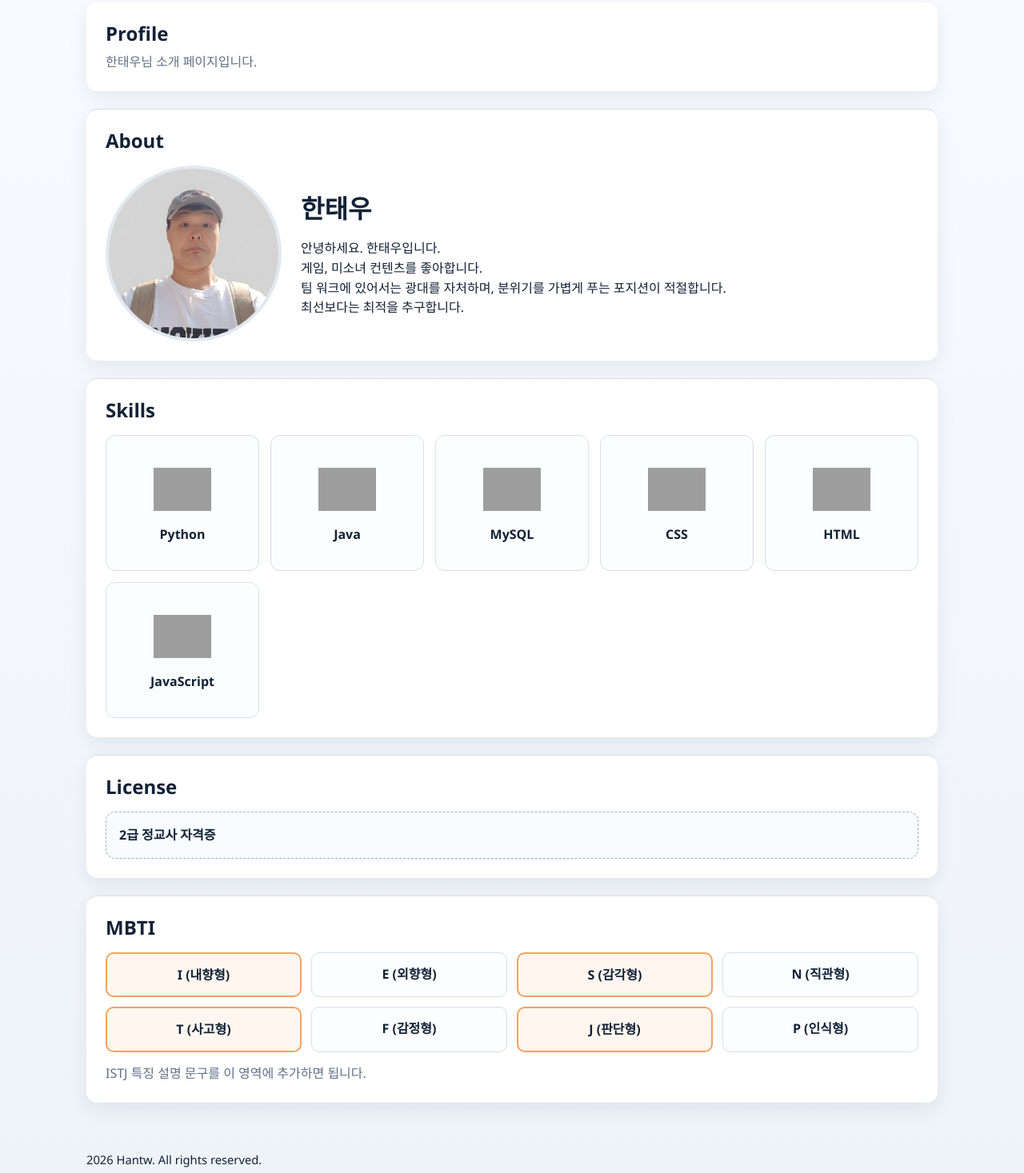
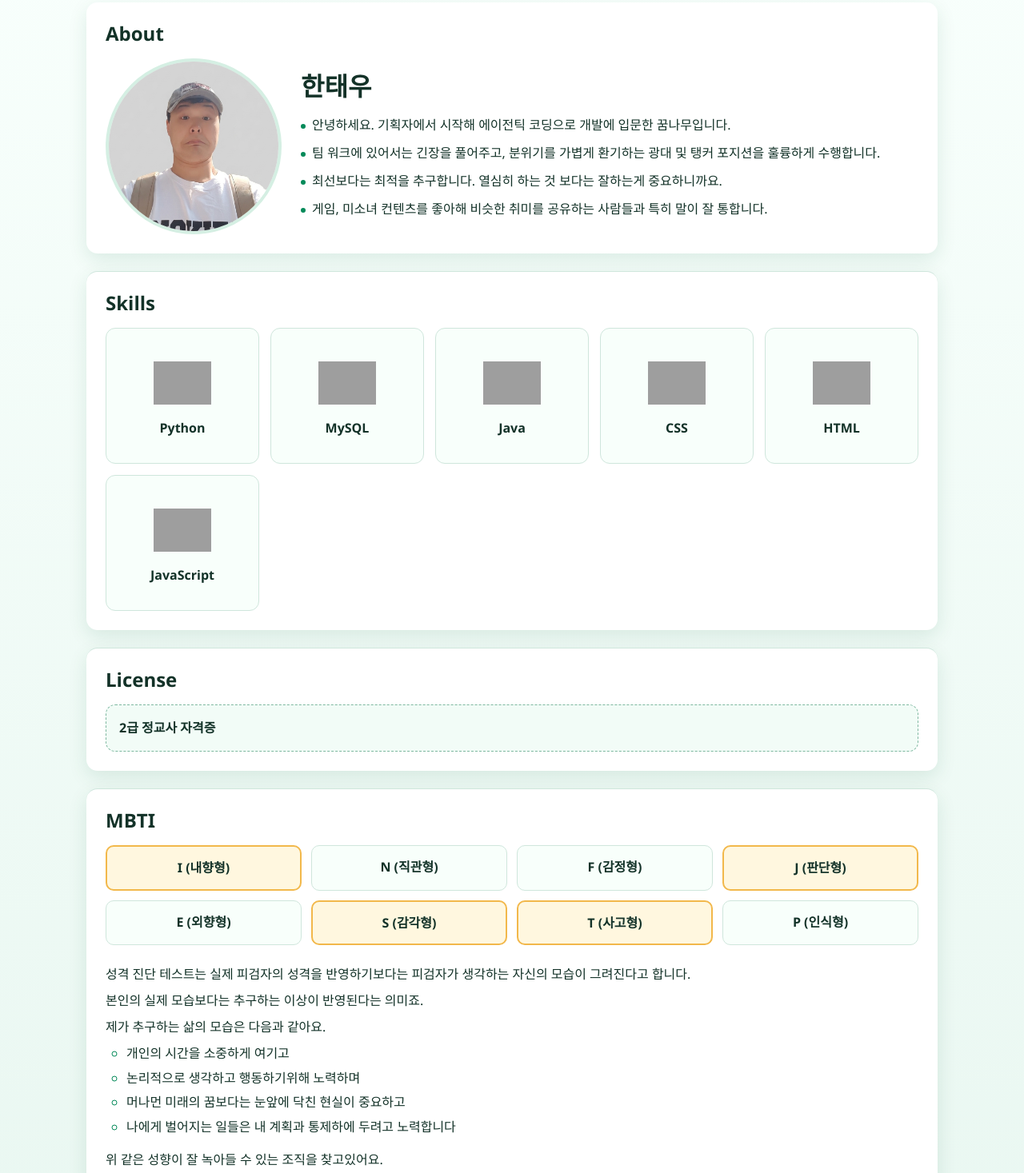
Before and after one commit to healjoo422/kh.miniproject, a plain HTML site: page 03_Front/HTML/MyPage/Profile.html in a window 1280 px wide. Shown: the part 77-1544 px from the top of the page at 80% size. Drawn offline with Linux system fonts and the light colour scheme; grey boxes are pictures that could not be loaded.

Commit message:
자기소개 페이지 색 수정

```diff
--- a/03_Front/HTML/MyPage/Profile.html
+++ b/03_Front/HTML/MyPage/Profile.html
@@ -19,21 +19,22 @@
     </nav>
 
     <main class="page">
+        <!--
         <section class="section">
             <h1>Profile</h1>
-            <p class="muted">한태우님 소개 페이지입니다.</p>
+            <p class="muted">저에 대해서 간단히 소개합니다</p>
         </section>
-
+        -->
         <section class="section">
             <h2>About</h2>
             <div class="about-layout">
                 <img class="profile-photo" src="resources/profile.png" alt="한태우 프로필 사진">
-                <div>
+                <div class="about-copy">
                     <p class="name-title">한태우</p>
-                    <p>안녕하세요. 한태우입니다.</p>
-                    <p>게임, 미소녀 컨텐츠를 좋아합니다.</p>
-                    <p>팀 워크에 있어서는 광대를 자처하며, 분위기를 가볍게 푸는 포지션이 적절합니다.</p>
-                    <p>최선보다는 최적을 추구합니다.</p>
+                    <p>안녕하세요. 기획자에서 시작해 에이전틱 코딩으로 개발에 입문한 꿈나무입니다.</p>
+                    <p>팀 워크에 있어서는 긴장을 풀어주고, 분위기를 가볍게 환기하는 광대 및 탱커 포지션을 훌륭하게 수행합니다.</p>
+                    <p>최선보다는 최적을 추구합니다. 열심히 하는 것 보다는 잘하는게 중요하니까요.</p>
+                    <p>게임, 미소녀 컨텐츠를 좋아해 비슷한 취미를 공유하는 사람들과 특히 말이 잘 통합니다.</p>
                 </div>
             </div>
         </section>
@@ -44,32 +45,32 @@
                 <article class="skill-card">
                     <img src="https://cdn.jsdelivr.net/gh/devicons/devicon@latest/icons/python/python-original.svg" alt="Python 아이콘">
                     <strong>Python</strong>
-                    <div class="skill-overlay">문법이 명확하고 생산성이 높아 데이터 처리, 자동화, 백엔드 프로토타이핑에 강한 언어입니다. 라이브러리 생태계가 풍부해 빠르게 기능을 구현할 수 있습니다.</div>
+                    <div class="skill-overlay">문법이 명확하고, 라이브러리 생태계가 풍부해 빠르게 기능을 구현할 수 있고, 데이터 분석에 강점이 있어 선택했습니다.</div>
+                </article>
+                <article class="skill-card">
+                    <img src="https://cdn.jsdelivr.net/gh/devicons/devicon@latest/icons/mysql/mysql-original.svg" alt="MySQL 아이콘">
+                    <strong>MySQL</strong>
+                    <div class="skill-overlay">관계형 데이터베이스로 정형 데이터를 체계적으로 관리하고, SQL로 조회와 분석을 수행하기 좋습니다.</div>
                 </article>
                 <article class="skill-card">
                     <img src="https://cdn.jsdelivr.net/gh/devicons/devicon@latest/icons/java/java-original.svg" alt="Java 아이콘">
                     <strong>Java</strong>
-                    <div class="skill-overlay">객체지향 구조를 기반으로 안정적인 서비스 개발에 널리 쓰이며, 다양한 프레임워크를 통해 대규모 프로젝트에서 유지보수성과 확장성을 확보하기 좋습니다.</div>
-                </article>
-                <article class="skill-card">
-                    <img src="https://cdn.jsdelivr.net/gh/devicons/devicon@latest/icons/mysql/mysql-original.svg" alt="MySQL 아이콘">
-                    <strong>MySQL</strong>
-                    <div class="skill-overlay">관계형 데이터베이스로 정형 데이터를 체계적으로 관리하고, SQL로 조회와 분석을 수행하기 좋습니다. 백엔드 서비스와의 연동도 안정적입니다.</div>
+                    <div class="skill-overlay">대표적인 객체지향 언어이며, 프레임워크 기반이 튼튼하여 다양한 프로젝트에서 널리 요구하고있어 공부하게 되었습니다.</div>
                 </article>
                 <article class="skill-card">
                     <img src="https://cdn.jsdelivr.net/gh/devicons/devicon@latest/icons/css3/css3-original.svg" alt="CSS 아이콘">
                     <strong>CSS</strong>
-                    <div class="skill-overlay">레이아웃, 타이포그래피, 반응형 화면 구성 등 사용자 경험을 좌우하는 스타일을 담당합니다. 컴포넌트 단위로 설계하면 일관성 있는 UI 구축이 가능합니다.</div>
+                    <div class="skill-overlay">레이아웃, 타이포그래피, 반응형 화면 구성 등 사용자 경험에 핵심적인 역할을 하고있어 배우게 되었습니다.</div>
                 </article>
                 <article class="skill-card">
                     <img src="https://cdn.jsdelivr.net/gh/devicons/devicon@latest/icons/html5/html5-original.svg" alt="HTML 아이콘">
                     <strong>HTML</strong>
-                    <div class="skill-overlay">웹 문서의 구조와 의미를 정의하는 마크업 언어입니다. 시맨틱 태그를 적절히 사용하면 접근성과 검색 친화성을 함께 높일 수 있습니다.</div>
+                    <div class="skill-overlay">웹 페이지의 구조와 의미를 정의하며, 태그를 적절히 사용하면 접근성과 검색 친화성을 함께 높일 수 있습니다.</div>
                 </article>
                 <article class="skill-card">
                     <img src="https://cdn.jsdelivr.net/gh/devicons/devicon@latest/icons/javascript/javascript-original.svg" alt="JavaScript 아이콘">
                     <strong>JavaScript</strong>
-                    <div class="skill-overlay">브라우저 동작을 제어하고 동적인 화면을 만드는 핵심 언어입니다. 이벤트 처리, 데이터 렌더링, 비동기 통신을 통해 상호작용 중심 페이지를 만들 수 있습니다.</div>
+                    <div class="skill-overlay">브라우저 동작을 제어하는 언어입니다. 동적 콘텐츠 생성에 필수적이며, 사용자 경험을 풍부하게 만들기위해 필요합니다.</div>
                 </article>
             </div>
         </section>
@@ -83,15 +84,26 @@
             <h2>MBTI</h2>
             <div class="mbti-grid">
                 <div class="mbti-chip highlight">I (내향형)</div>
+                <div class="mbti-chip">N (직관형)</div>
+                <div class="mbti-chip">F (감정형)</div>
+                <div class="mbti-chip highlight">J (판단형)</div>
                 <div class="mbti-chip">E (외향형)</div>
                 <div class="mbti-chip highlight">S (감각형)</div>
-                <div class="mbti-chip">N (직관형)</div>
                 <div class="mbti-chip highlight">T (사고형)</div>
-                <div class="mbti-chip">F (감정형)</div>
-                <div class="mbti-chip highlight">J (판단형)</div>
                 <div class="mbti-chip">P (인식형)</div>
             </div>
-            <p class="muted" style="margin-top: 14px;">ISTJ 특징 설명 문구를 이 영역에 추가하면 됩니다.</p>
+            <div class="muted mbti-description">
+                <p>성격 진단 테스트는 실제 피검자의 성격을 반영하기보다는 피검자가 생각하는 자신의 모습이 그려진다고 합니다.</p>
+                <p>본인의 실제 모습보다는 추구하는 이상이 반영된다는 의미죠.</p>
+                <p>제가 추구하는 삶의 모습은 다음과 같아요.</p>
+                <ul class="mbti-list">
+                    <li>개인의 시간을 소중하게 여기고</li>
+                    <li>논리적으로 생각하고 행동하기위해 노력하며</li>
+                    <li>머나먼 미래의 꿈보다는 눈앞에 닥친 현실이 중요하고</li>
+                    <li>나에게 벌어지는 일들은 내 계획과 통제하에 두려고 노력합니다</li>
+                </ul>
+                <p style="margin-top: 16px;">위 같은 성향이 잘 녹아들 수 있는 조직을 찾고있어요.</p>
+            </div>
         </section>
     </main>
 
--- a/03_Front/HTML/MyPage/style/style.css
+++ b/03_Front/HTML/MyPage/style/style.css
@@ -1,12 +1,12 @@
 :root {
-    --bg: #eef3f8;
+    --bg: #e9f7f1;
     --panel: #ffffff;
-    --text: #122236;
-    --muted: #617087;
-    --line: #d8dee7;
-    --nav: #0d3b66;
-    --nav-soft: #315a83;
-    --accent: #f4a261;
+    --text: #133228;
+    --muted: #4f6d61;
+    --line: #cfe6dc;
+    --nav: #048a59;
+    --nav-soft: #036f48;
+    --accent: #f2b84b;
 }
 
 * {
@@ -16,7 +16,7 @@
 }
 
 body {
-    background: linear-gradient(180deg, #f8fbff 0%, var(--bg) 100%);
+    background: linear-gradient(180deg, #f8fffc 0%, var(--bg) 100%);
     color: var(--text);
     font-family: "Segoe UI", "Malgun Gothic", sans-serif;
     line-height: 1.55;
@@ -62,7 +62,7 @@ body {
 
 .nav-link[aria-current="page"] {
     border-color: var(--accent);
-    background: #154a7d;
+    background: #036640;
 }
 
 .page {
@@ -75,7 +75,7 @@ body {
     background: var(--panel);
     border-radius: 14px;
     padding: 24px;
-    box-shadow: 0 8px 24px rgba(15, 33, 58, 0.08);
+    box-shadow: 0 8px 24px rgba(4, 90, 58, 0.11);
 }
 
 .section + .section {
@@ -116,15 +116,32 @@ p {
     width: 220px;
     height: 220px;
     border-radius: 50%;
-    border: 4px solid #e2e8f0;
+    border: 4px solid #d5efe3;
     object-fit: cover;
-    background: #f0f4f8;
+    background: #f2fbf7;
 }
 
 .name-title {
     font-size: 2rem;
     font-weight: 800;
     margin-bottom: 12px;
+}
+
+.about-copy p:not(.name-title) {
+    position: relative;
+    padding-left: 14px;
+    margin-bottom: 10px;
+}
+
+.about-copy p:not(.name-title)::before {
+    content: "";
+    position: absolute;
+    left: 0;
+    top: 0.7em;
+    width: 6px;
+    height: 6px;
+    border-radius: 50%;
+    background: var(--nav);
 }
 
 .skills-grid {
@@ -144,7 +161,7 @@ p {
     justify-content: center;
     align-items: center;
     overflow: hidden;
-    background: #fcfdff;
+    background: #f8fffb;
 }
 
 .skill-card img {
@@ -161,7 +178,7 @@ p {
 .skill-overlay {
     position: absolute;
     inset: 0;
-    background: rgba(14, 28, 47, 0.9);
+    background: rgba(2, 57, 37, 0.9);
     color: #ffffff;
     opacity: 0;
     display: flex;
@@ -180,9 +197,9 @@ p {
 
 .license-box {
     padding: 16px;
-    border: 1px dashed #9eb1c8;
+    border: 1px dashed #7eb8a0;
     border-radius: 12px;
-    background: #f8fbff;
+    background: #f2fcf7;
     font-weight: 600;
 }
 
@@ -197,13 +214,36 @@ p {
     padding: 14px 8px;
     border: 1px solid var(--line);
     border-radius: 10px;
-    background: #fbfdff;
+    background: #f8fffb;
     font-weight: 600;
 }
 
 .mbti-chip.highlight {
     border: 2px solid var(--accent);
-    background: #fff7ef;
+    background: #fff7df;
+}
+
+.mbti-description {
+    margin-top: 24px;
+}
+
+.mbti-description p {
+    margin-bottom: 8px;
+}
+
+.mbti-list {
+    list-style-type: circle;
+    padding-left: 26px;
+    margin-top: 8px;
+    color: var(--text);
+}
+
+.mbti-list li {
+    margin-bottom: 6px;
+}
+
+.mbti-list li::marker {
+    color: var(--nav);
 }
 
 .timeline {
@@ -215,7 +255,7 @@ p {
     border: 1px solid var(--line);
     border-radius: 12px;
     padding: 16px;
-    background: #fcfdff;
+    background: #f8fffb;
 }
 
 .timeline-item h3 {
@@ -237,14 +277,14 @@ p {
     border: 1px solid var(--line);
     border-radius: 12px;
     overflow: hidden;
-    background: #fcfdff;
+    background: #f8fffb;
 }
 
 .hobby-thumb {
     width: 100%;
     aspect-ratio: 16 / 9;
     object-fit: cover;
-    background: #e8edf3;
+    background: #deefe7;
 }
 
 .hobby-body {
@@ -260,7 +300,7 @@ p {
     border: 1px solid var(--line);
     border-radius: 10px;
     padding: 12px 14px;
-    background: #fcfdff;
+    background: #f8fffb;
 }
 
 .footer {
```
Also changed, not shown: 03_Front/HTML/MyPage/Career.html (+4 -3 lines).
